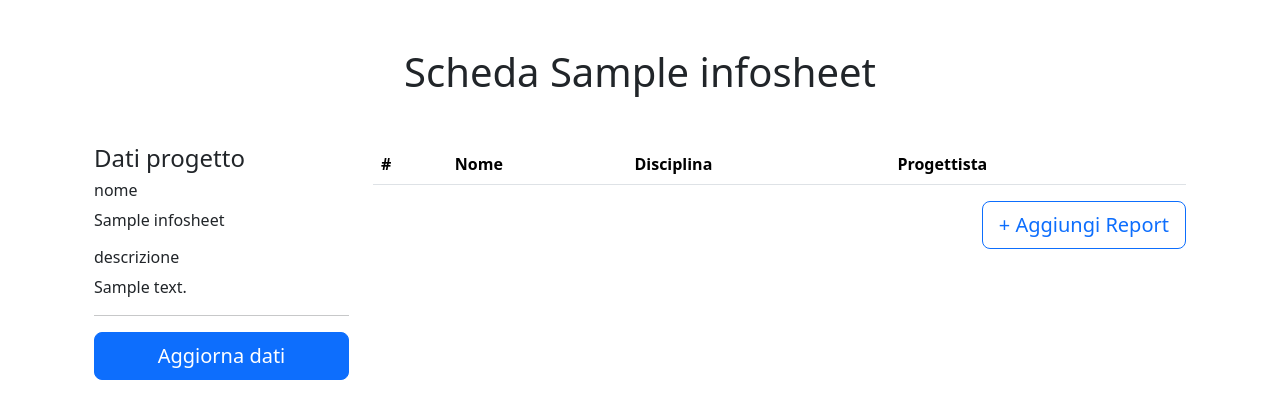
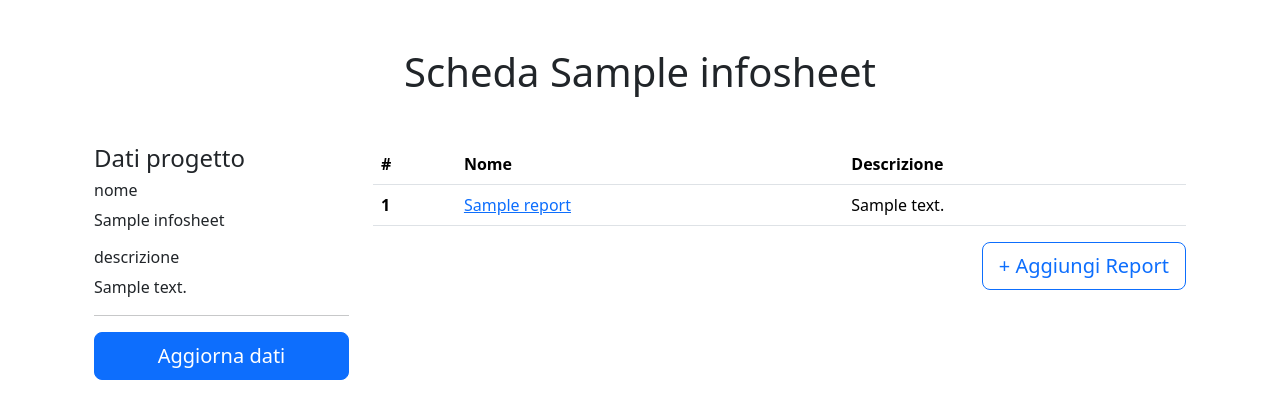
Before and after one commit to zioscuro/LRA-BIM-Project-Manager, a Django app: page /projects/manage_info_sheet/1/ in a window 1280 px wide. Shown: the part 56-475 px from the top of the page. Run offline with Django 5.2, Linux system fonts and the light colour scheme; a user stored in the database is signed in; tables that the repository leaves empty hold one stand-in row (values such as "Sample post"); lists and menus that the app fills with data are empty.

Commit message:
Update manageinfo sheet page to render reports in table

```diff
--- a/BIM_project_manager/projects/templates/projects/manage_info_sheet.html
+++ b/BIM_project_manager/projects/templates/projects/manage_info_sheet.html
@@ -30,12 +30,17 @@
         <tr>
           <th scope="col">#</th>
           <th scope="col">Nome</th>
-          <th scope="col">Disciplina</th>
-          <th scope="col">Progettista</th>
+          <th scope="col">Descrizione</th>
         </tr>
       </thead>
       <tbody>
-
+        {% for report in reports %}
+        <tr>
+          <th scope="row">{{forloop.counter}}</th>
+          <td><a href="#">{{ report.name }}</a></td>
+          <td>{{ report.description }}</td>
+        </tr>
+        {% endfor %}
       </tbody>
     </table>
     <div class="d-flex gap-2 justify-content-end">
```
